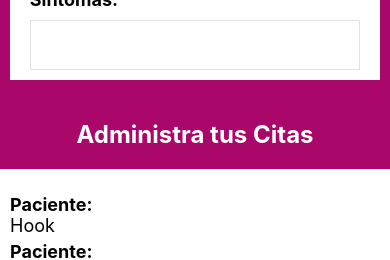
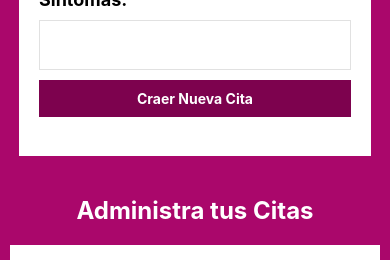
Before and after one commit to kkevin7/appointment-manager-app, a React Native app: screen / in a window 390 px wide. Shown: the part 581-841 px from the top of the page. Built offline with nearby package versions, Linux system fonts and the light colour scheme.

Commit message:
save data in the state and show alert

```diff
--- a/App.js
+++ b/App.js
@@ -2,7 +2,7 @@ import React, {useState} from 'react';
 import {FlatList, StyleSheet, Text, View} from 'react-native';
 
 import Cita from './components/Cita';
-import Formulario from "./components/Formulario";
+import Formulario from './components/Formulario';
 
 const App = () => {
   const [citas, setCitas] = useState([
@@ -19,17 +19,24 @@ const App = () => {
   return (
     <View style={styles.container}>
       <Text style={styles.title}>Administador de Citas</Text>
-      <Formulario/>
+      <View style={styles.content}>
+        <Formulario />
         <Text style={styles.title}>
-        {citas.length > 0 ? 'Administra tus Citas' : 'No hay citas, agrega una'}
+          {citas.length > 0
+            ? 'Administra tus Citas'
+            : 'No hay citas, agrega una'}
         </Text>
         <FlatList
+          style={styles.list}
           data={citas}
           renderItem={({item}) => (
-          <Cita item={item} eliminarPaciente={() => eliminarPaciente(item.id)}></Cita>
+            <Cita
+              item={item}
+              eliminarPaciente={() => eliminarPaciente(item.id)}></Cita>
           )}
           keyExtractor={(cita) => cita.id}
         />
+      </View>
     </View>
   );
 };
@@ -45,8 +52,15 @@ const styles = StyleSheet.create({
     fontSize: 24,
     fontWeight: 'bold',
     textAlign: 'center',
-    color: "#FFF",
+    color: '#FFF',
   },
+  content:{
+    flex: 1,
+    marginHorizontal: '2.5%'
+  },
+  list:{
+    flex: 1,
+  }
 });
 
 export default App;
--- a/components/Formulario.js
+++ b/components/Formulario.js
@@ -1,11 +1,24 @@
 import React, {useState} from 'react';
-import {Text, TextInput, Button, View, StyleSheet} from 'react-native';
+import {
+  Text,
+  TextInput,
+  Button,
+  View,
+  StyleSheet,
+  TouchableHighlight,
+  Alert,
+  ScrollView,
+} from 'react-native';
 import DateTimePickerModal from 'react-native-modal-datetime-picker';
 
 const Formulario = () => {
+  const [paciente, setPaciente] = useState('');
+  const [propietario, setPropietario] = useState('');
+  const [telefono, setTelefono] = useState('');
+  const [date, setDate] = useState('');
+  const [time, setTime] = useState('');
+  const [sintomas, setSintomas] = useState('');
 
-  const [date, setDate] = useState(null);
-  const [time, setTime] = useState(null);
   const [isDatePickerVisible, setDatePickerVisibility] = useState(false);
   const [isTimePickerVisible, setTimePickerVisibility] = useState(false);
 
@@ -19,7 +32,7 @@ const Formulario = () => {
   };
 
   const handleConfirmDate = (date) => {
-    const options = {year: 'numeric', month: 'long', day: '2-digit'}
+    const options = {year: 'numeric', month: 'long', day: '2-digit'};
     setDate(date.toLocaleDateString('en-US', options));
     hideDatePicker();
   };
@@ -34,19 +47,44 @@ const Formulario = () => {
   };
 
   const handleConfirmTime = (date) => {
-    const options = {hour: 'numeric', minute: '2-digit'}
+    const options = {hour: 'numeric', minute: '2-digit'};
     setTime(date.toLocaleDateString('en-US', options));
     hideTimePicker();
   };
 
+  //Crear nueva cita
+  const crearNuevaCita = () => {
+    // console.log("Nueva Cita");
+    if (
+      paciente.trim() === '' ||
+      propietario.trim() === '' ||
+      date.trim() === '' ||
+      time.trim() === '' ||
+      sintomas.trim() === ''
+    ) {
+      // Falla la validación
+      mostrarAlerta();
+      return;
+    }
+  };
+
+  // Muestra la alarta si falla la validación
+  const mostrarAlerta = () => {
+    Alert.alert('Error', 'Todos los campos', [
+      {
+        text: 'Ok',
+      },
+    ]);
+  };
+
   return (
     <>
-      <View style={styles.formulario}>
+      <ScrollView style={styles.formulario}>
         <View>
           <Text style={styles.label}>Paciente: </Text>
           <TextInput
             style={styles.input}
-            onChangeText={(text) => console.log(text)}
+            onChangeText={(text) => setPaciente(text)}
           />
         </View>
 
@@ -54,7 +92,7 @@ const Formulario = () => {
           <Text style={styles.label}>Dueño: </Text>
           <TextInput
             style={styles.input}
-            onChangeText={(text) => console.log(text)}
+            onChangeText={(text) => setPropietario(text)}
           />
         </View>
 
@@ -62,7 +100,7 @@ const Formulario = () => {
           <Text style={styles.label}>Télefono: </Text>
           <TextInput
             style={styles.input}
-            onChangeText={(text) => console.log(text)}
+            onChangeText={(text) => setTelefono(text)}
             keyboardType={'numeric'}
           />
         </View>
@@ -73,7 +111,7 @@ const Formulario = () => {
           <DateTimePickerModal
             isVisible={isDatePickerVisible}
             mode="date"
-            locale='en_US'
+            locale="en_US"
             onConfirm={handleConfirmDate}
             onCancel={hideDatePicker}
             headerTextIOS="Select Date"
@@ -89,7 +127,7 @@ const Formulario = () => {
           <DateTimePickerModal
             isVisible={isTimePickerVisible}
             mode="time"
-            locale='en_US'
+            locale="en_US"
             onConfirm={handleConfirmTime}
             onCancel={hideTimePicker}
             headerTextIOS="Select Time"
@@ -104,10 +142,18 @@ const Formulario = () => {
           <TextInput
             multiline
             style={styles.input}
-            onChangeText={(text) => console.log(text)}
+            onChangeText={(text) => setSintomas(text)}
           />
         </View>
-      </View>
+
+        <View>
+          <TouchableHighlight
+            style={styles.btnSubmit}
+            onPress={() => crearNuevaCita()}>
+            <Text style={styles.textSubmit}>Craer Nueva Cita</Text>
+          </TouchableHighlight>
+        </View>
+      </ScrollView>
     </>
   );
 };
@@ -131,6 +177,16 @@ const styles = StyleSheet.create({
     borderWidth: 1,
     borderStyle: 'solid',
   },
+  btnSubmit: {
+    padding: 10,
+    backgroundColor: '#7d024e',
+    marginVertical: 10,
+  },
+  textSubmit: {
+    color: '#FFF',
+    fontWeight: 'bold',
+    textAlign: 'center',
+  },
 });
 
 export default Formulario;
```
Lines whose indentation alone changed are shown as unchanged.
